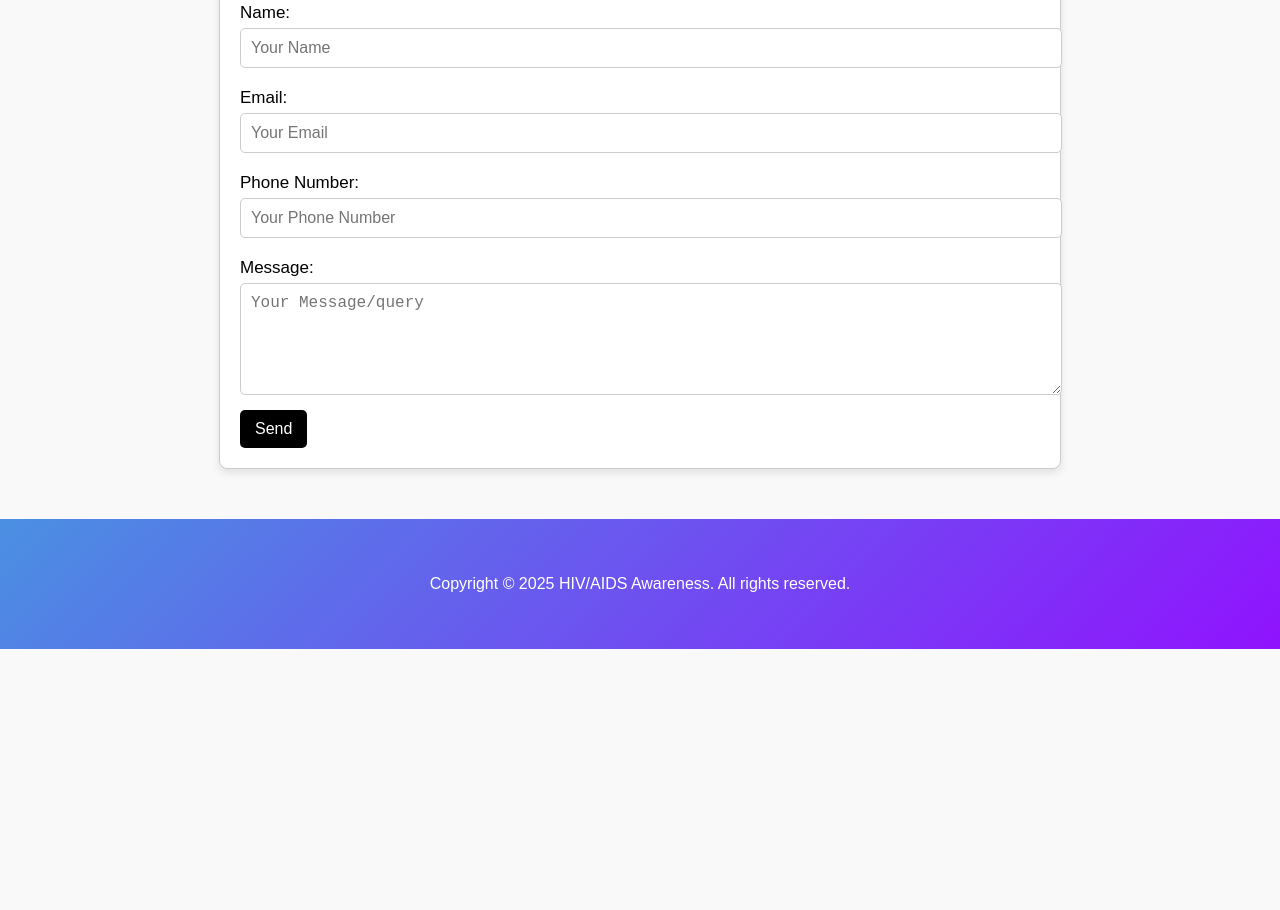
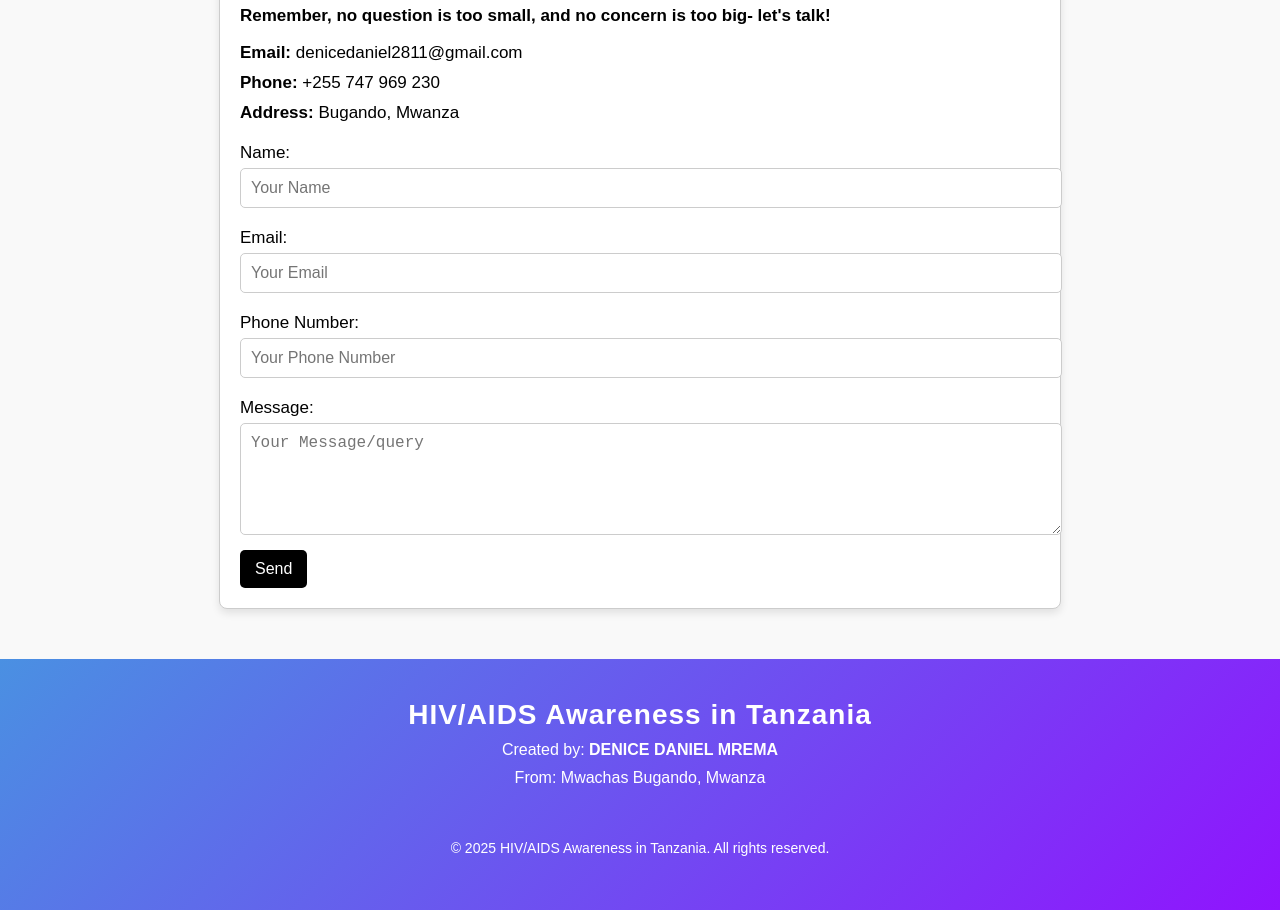
Before and after one commit to denice-mrema/HIV-AIDS-Awareness, a plain HTML site: page CONTACT US.html in a window 1280 px wide. Shown: the part 482-1392 px from the top of the page. Before the commit the page ends 1131 px from the top, so only its background shows below. Drawn offline with Linux system fonts and the light colour scheme.

Commit message:
Update CONTACT US.html

```diff
--- a/CONTACT US.html
+++ b/CONTACT US.html
@@ -76,6 +76,10 @@
   </style>
 </head>
 <body>
+     <section class="logo">
+    <img src="IMAGES/WEB LOGO.png" width="180" height="130">
+   </section>
+
 	  <header>
     <div class="navbar">
       <div class="hamburger" onclick="toggleMenu()">☰</div>
@@ -124,9 +128,24 @@
 <button id="backToTop" onclick="scrollToTop()">↑ Back to Top</button>
 
 <!--COPYRIGHT WORDS -->
-  <footer>
-    <p>Copyright &copy; 2025 HIV/AIDS Awareness. All rights reserved.</p>
-  </footer>
+<footer>
+  <div class="footer-container">
+    <div class="footer-content">
+      <h2>HIV/AIDS Awareness in Tanzania</h2>
+      <p>Created by: <strong>DENICE DANIEL MREMA</strong></p>
+      <p>From: Mwachas Bugando, Mwanza</p>
+      <div class="social-links">
+        <a href="https://facebook.com" target="_blank"><i class="fab fa-facebook-f"></i></a>
+        <a href="https://twitter.com" target="_blank"><i class="fab fa-twitter"></i></a>
+        <a href="https://instagram.com" target="_blank"><i class="fab fa-instagram"></i></a>
+      </div>
+    </div>
+    <div class="footer-bottom">
+      <p>&copy; 2025 HIV/AIDS Awareness in Tanzania. All rights reserved.</p>
+    </div>
+  </div>
+</footer>
+
 </body>
 
 <!--JAVASCRIPT LINKING -->
```
